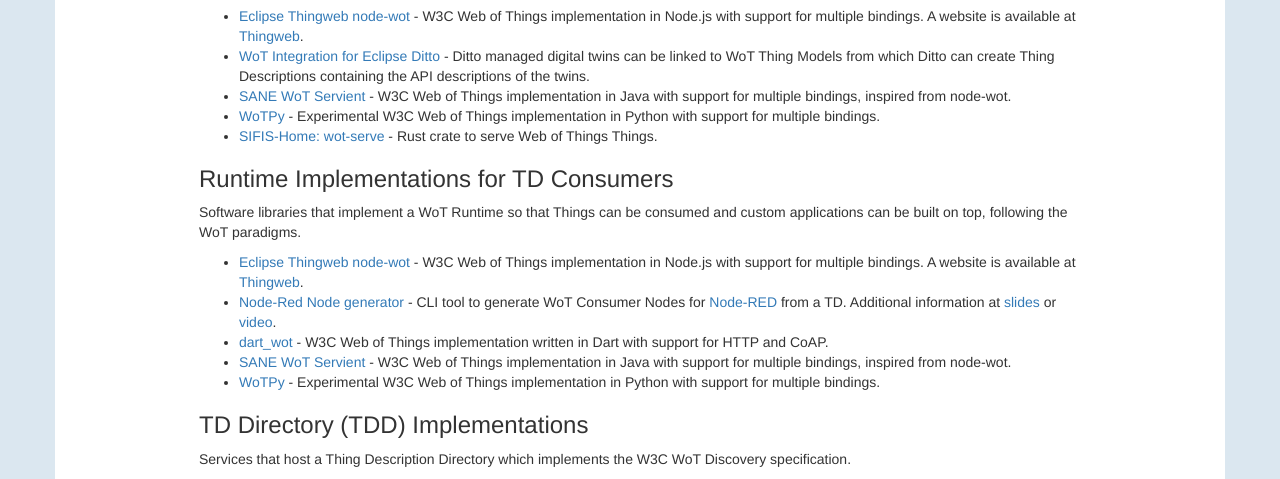
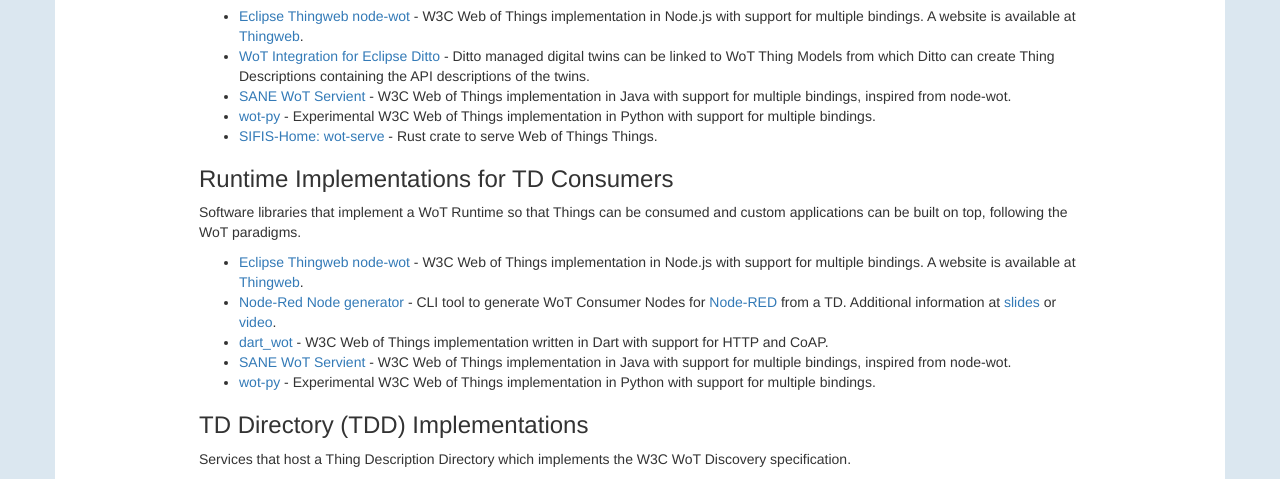
Before and after one commit to w3c/wot-marketing, a Jekyll site: the page built from docs/developers/index.html, in a window 1280 px wide and 900 px high, scrolled down 1167 px. Shown: the part 152-631 px from the top of the window. Built offline with Jekyll 4.4.1, drawn with Linux system fonts in a browser that asks for light colours; nearby versions of some CDN libraries; comment, search, counter and statistics services are not loaded.

Commit message:
fix wot-py naming

```diff
--- a/docs/developers/index.html
+++ b/docs/developers/index.html
@@ -297,7 +297,7 @@
 			<td class="tg-vfn0">-</td>
 		</tr>
 		<tr>
-			<td class="tg-73oq">WoTPy</td>
+			<td class="tg-73oq">wot-py</td>
 			<td class="tg-73oq">Programmatic</td>
 			<td class="tg-73oq">-</td>
 			<td class="tg-73oq">-</td>
@@ -529,7 +529,7 @@
 			- W3C Web of Things implementation in Java with support for multiple bindings, inspired from node-wot.
 		</li>
 		<li>
-			<a href="https://github.com/agmangas/wot-py" target="_blank">WoTPy</a>
+			<a href="https://github.com/agmangas/wot-py" target="_blank">wot-py</a>
 			- Experimental W3C Web of Things implementation in Python with support for multiple bindings.
 		</li>
 		<li>
@@ -566,7 +566,7 @@
 			- W3C Web of Things implementation in Java with support for multiple bindings, inspired from node-wot.
 		</li>
 		<li>
-			<a href="https://github.com/agmangas/wot-py" target="_blank">WoTPy</a>
+			<a href="https://github.com/agmangas/wot-py" target="_blank">wot-py</a>
 			- Experimental W3C Web of Things implementation in Python with support for multiple bindings.
 		</li>
 	</ul>
```
